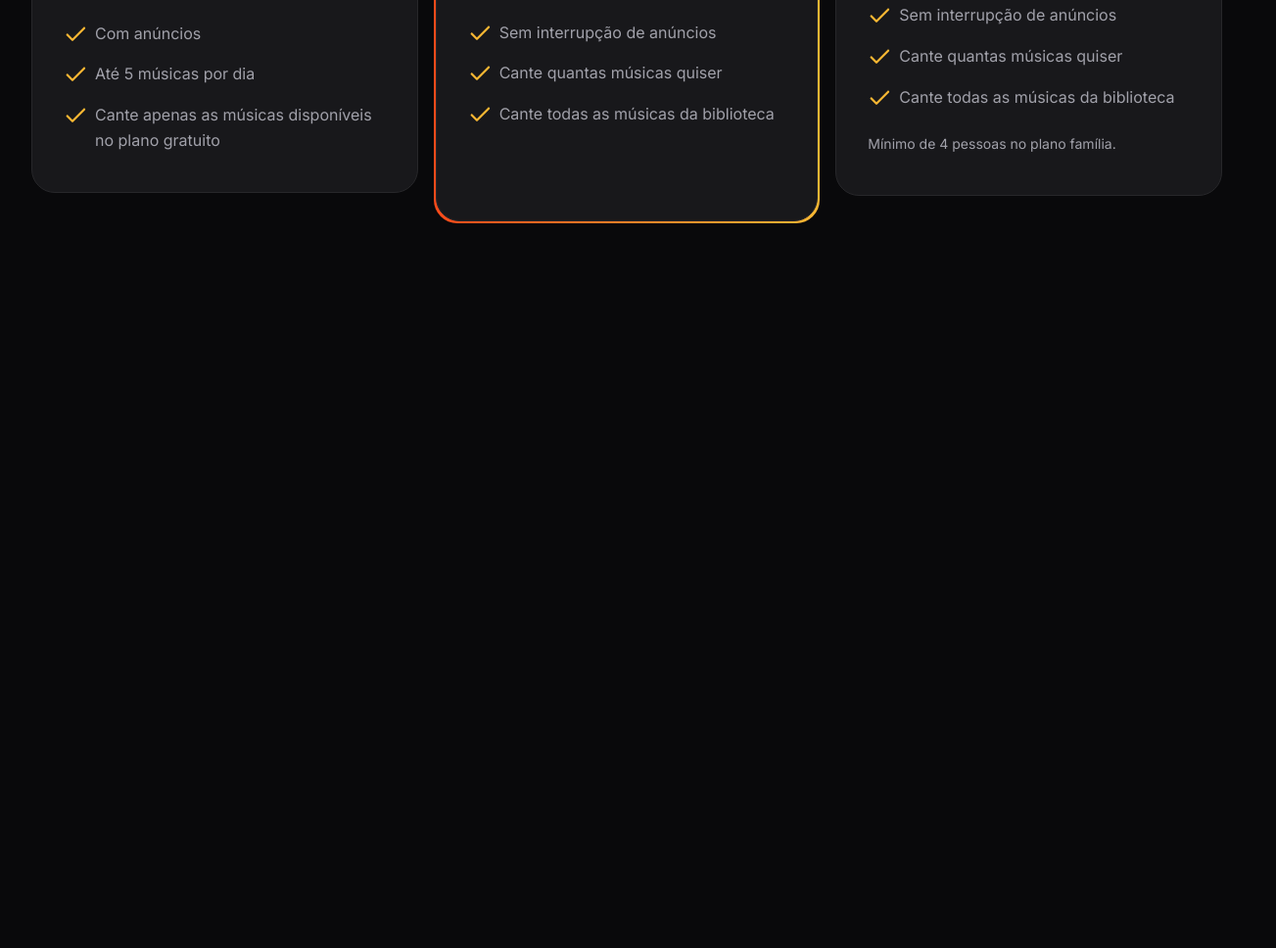
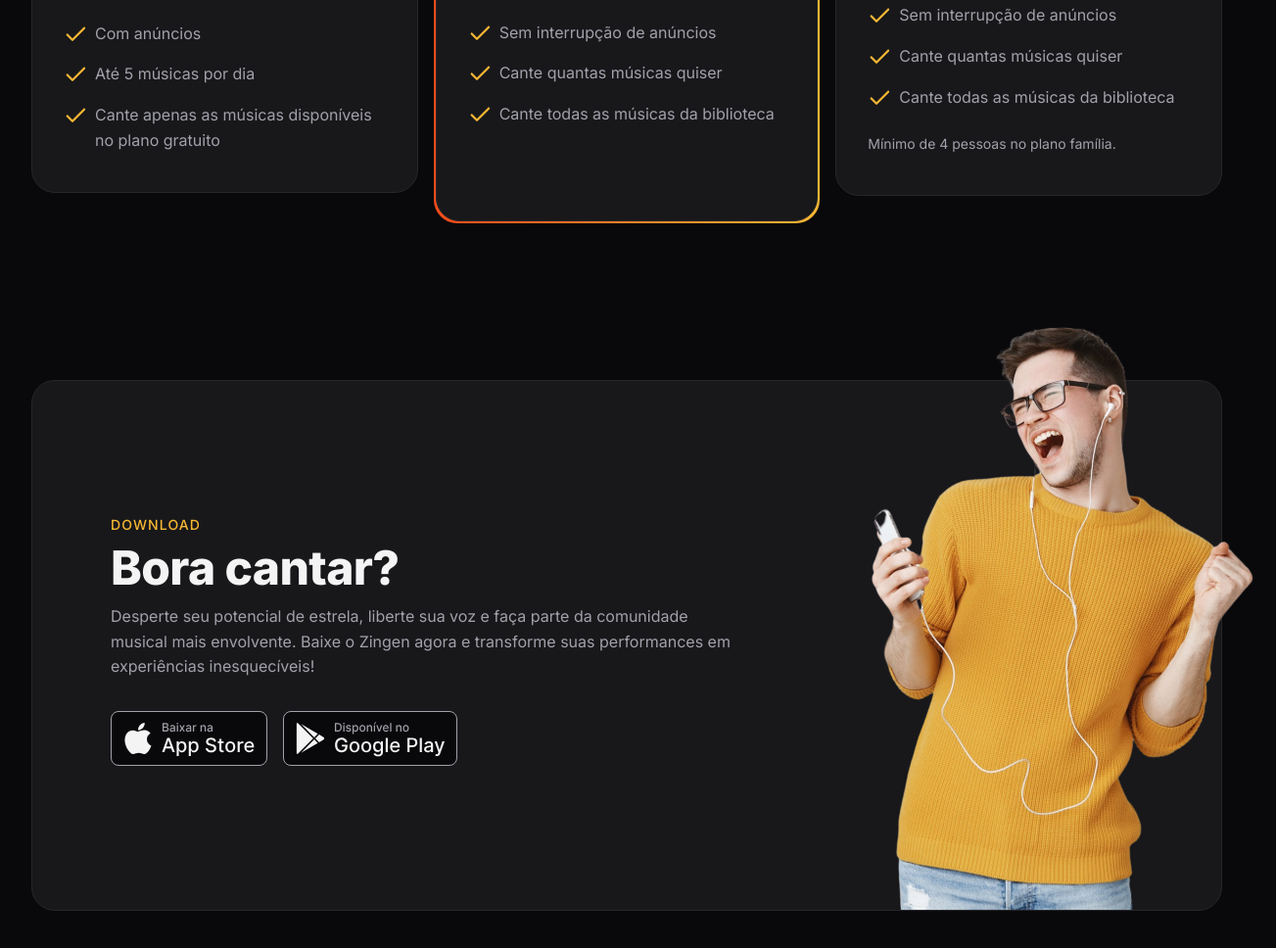
Before and after one commit to devalefhilima/Zingen, a plain HTML site: page index.html in a window 1280 px wide. Shown: the part 3239-4207 px from the top of the page at 98% size, 1303 px wide, since content can reach past the window. Before the commit the page ends 3547 px from the top, so only its background shows below. Drawn offline with Linux system fonts and the light colour scheme.

Commit message:
seção download

```diff
--- a/index.html
+++ b/index.html
@@ -129,10 +129,7 @@
 
         <div class="card py-lg px-lg">
           <div>
-            <img
-              src="./assets/icons/MusicNotes.svg"
-              alt="ícone de joystick"
-            />
+            <img src="./assets/icons/MusicNotes.svg" alt="ícone de joystick" />
             <h3>Letras em tempo-real</h3>
             <p>
               Nunca perca o ritmo com as letras das músicas sincronizadas e
@@ -157,7 +154,11 @@
             <h3>Básico</h3>
             <p>Baixe o app e comece a cantar agora mesmo!</p>
             <zin-pricing>Grátis</zin-pricing>
-            <a href="#download" class="btn btn-md" aria-label="Baixar agora"></a>
+            <a
+              href="#download"
+              class="btn btn-md"
+              aria-label="Baixar agora"
+            ></a>
             <div class="separator"></div>
             <ul role="list" class="grid gap-1">
               <li>Com anúncios</li>
@@ -198,5 +199,36 @@
         </div>
       </div>
     </section>
+
+    <section id="download">
+      <div class="container py-xl">
+        <div class="card px-lg even-columns items-center">
+          <div>
+            <header>
+              <strong>Download</strong>
+              <h2>Bora cantar?</h2>
+            </header>
+            <p>
+              Desperte seu potencial de estrela, liberte sua voz e faça parte
+              da comunidade musical mais envolvente. Baixe o Zingen agora e
+              transforme suas performances em experiências inesquecíveis!
+            </p>
+            <div class="buttons flex gap-1">
+              <a href="#">
+                <img src="./assets/button-appstore.svg" alt="baixar da apple store">
+              </a>
+              <a href="#">
+                <img src="./assets/button-playstore.svg" alt="baixar da play store">
+              </a>
+            </div>
+          </div>
+
+          <img
+            src="./assets/rapaz-ouvindo-musica-com-fones-de-ouvido-e-cantando-no-aplicativo-de-karaoke-removebg 1.png"
+            alt=""
+          />
+        </div>
+      </div>
+    </section>
   </body>
 </html>
--- /dev/null
+++ b/styles/download.css
@@ -0,0 +1,32 @@
+#download {
+    & .card {
+        padding: 3rem 1.5rem 15rem;
+        position: relative;
+
+        & > img {
+            width: 14.5rem;
+            position: absolute;
+            bottom: 0;
+            right: -3.5rem;
+        }
+    }
+
+    .buttons {
+        flex-wrap: wrap;
+        margin-top: 2rem;
+    }
+
+    @media (width >= 80em) {
+        .card {
+            padding: 8.75rem 5rem;
+
+            & > div:nth-child(1) {
+                max-width: 40rem;
+            }
+
+            & > img {
+                width: 29.125rem;
+            }
+        }
+    }
+}
--- a/styles/global.css
+++ b/styles/global.css
@@ -46,6 +46,8 @@ html {
   font-size: var(--fs-base);
   line-height: 1.6;
   color: var(--text-color-primary);
+
+  overflow-x: hidden;
 }
 
 body {
--- a/styles/index.css
+++ b/styles/index.css
@@ -8,4 +8,5 @@
 @import url(about.css);
 @import url(cards.css);
 @import url(features.css) (width >= 80rem);
-@import url(princing.css);
+@import url(pricing.css);
+@import url(download.css);
```
Also changed, not shown: assets/button-appstore.svg (added), assets/button-playstore.svg (added), styles/pricing.css (renamed from styles/princing.css).
